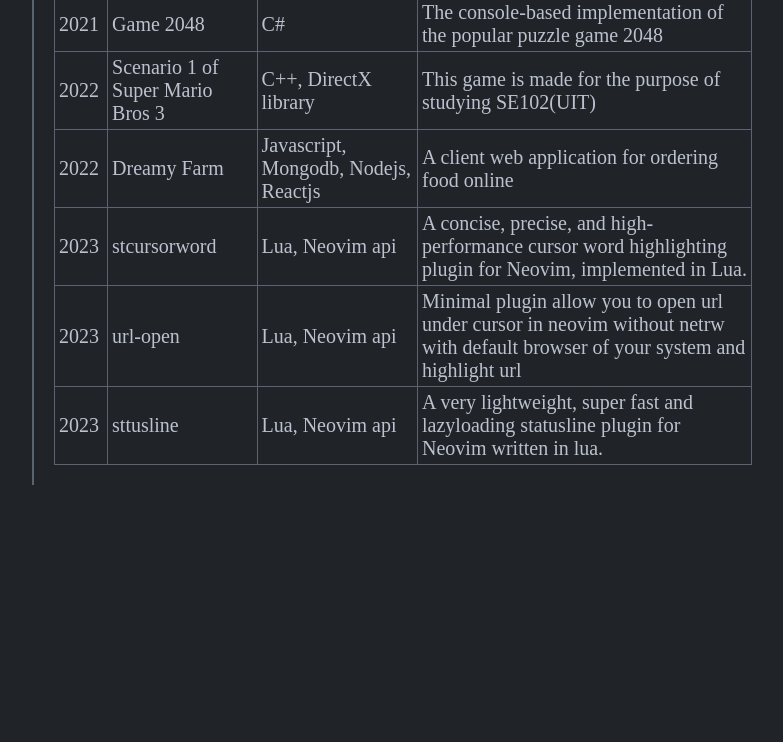
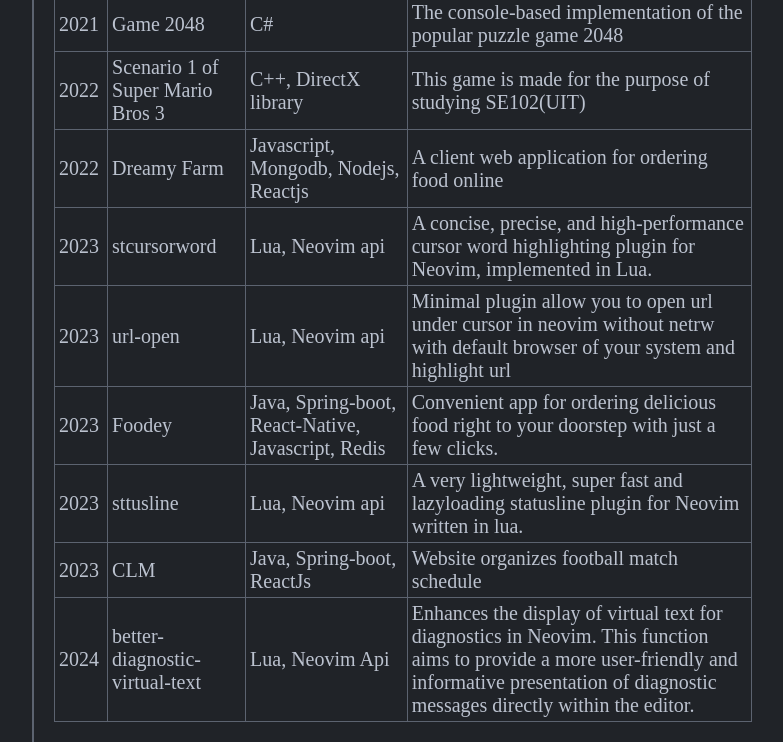
Before and after one commit to sontungexpt/my-profile, a plain HTML site: page index.html in a window 1280 px wide. Shown: the part 578-1320 px from the top of the page, without its empty margins (368-1151 px from the left). Before the commit the page ends 1063 px from the top, so only its background shows below. Drawn offline with Linux system fonts and the light colour scheme.

Commit message:
update profile

```diff
--- a/index.html
+++ b/index.html
@@ -190,11 +190,51 @@
               <tr>
                 <td>2023</td>
                 <td>
-                  <a href="https://github.com/sontungexpt/sttusline">sttusline</a>
+                  <a href="https://github.com/Foodey">Foodey</a>
+                </td>
+                <td>Java, Spring-boot, React-Native, Javascript, Redis</td>
+                <td>
+                  Convenient app for ordering delicious food right to your
+                  doorstep with just a few clicks.
+                </td>
+              </tr>
+              <tr>
+                <td>2023</td>
+                <td>
+                  <a href="https://github.com/sontungexpt/sttusline"
+                    >sttusline</a
+                  >
                 </td>
                 <td>Lua, Neovim api</td>
                 <td>
-                  A very lightweight, super fast and lazyloading statusline plugin for Neovim written in lua.
+                  A very lightweight, super fast and lazyloading statusline
+                  plugin for Neovim written in lua.
+                </td>
+              </tr>
+              <tr>
+                <td>2023</td>
+                <td>
+                  <a href="https://github.com/orgs/CLM-TTTB/repositories"
+                    >CLM</a
+                  >
+                </td>
+                <td>Java, Spring-boot, ReactJs</td>
+                <td>Website organizes football match schedule</td>
+              </tr>
+              <tr>
+                <td>2024</td>
+                <td>
+                  <a
+                    href="https://github.com/sontungexpt/better-diagnostic-virtual-text"
+                    >better-diagnostic-virtual-text</a
+                  >
+                </td>
+                <td>Lua, Neovim Api</td>
+                <td>
+                  Enhances the display of virtual text for diagnostics in
+                  Neovim. This function aims to provide a more user-friendly and
+                  informative presentation of diagnostic messages directly
+                  within the editor.
                 </td>
               </tr>
             </tbody>
```
